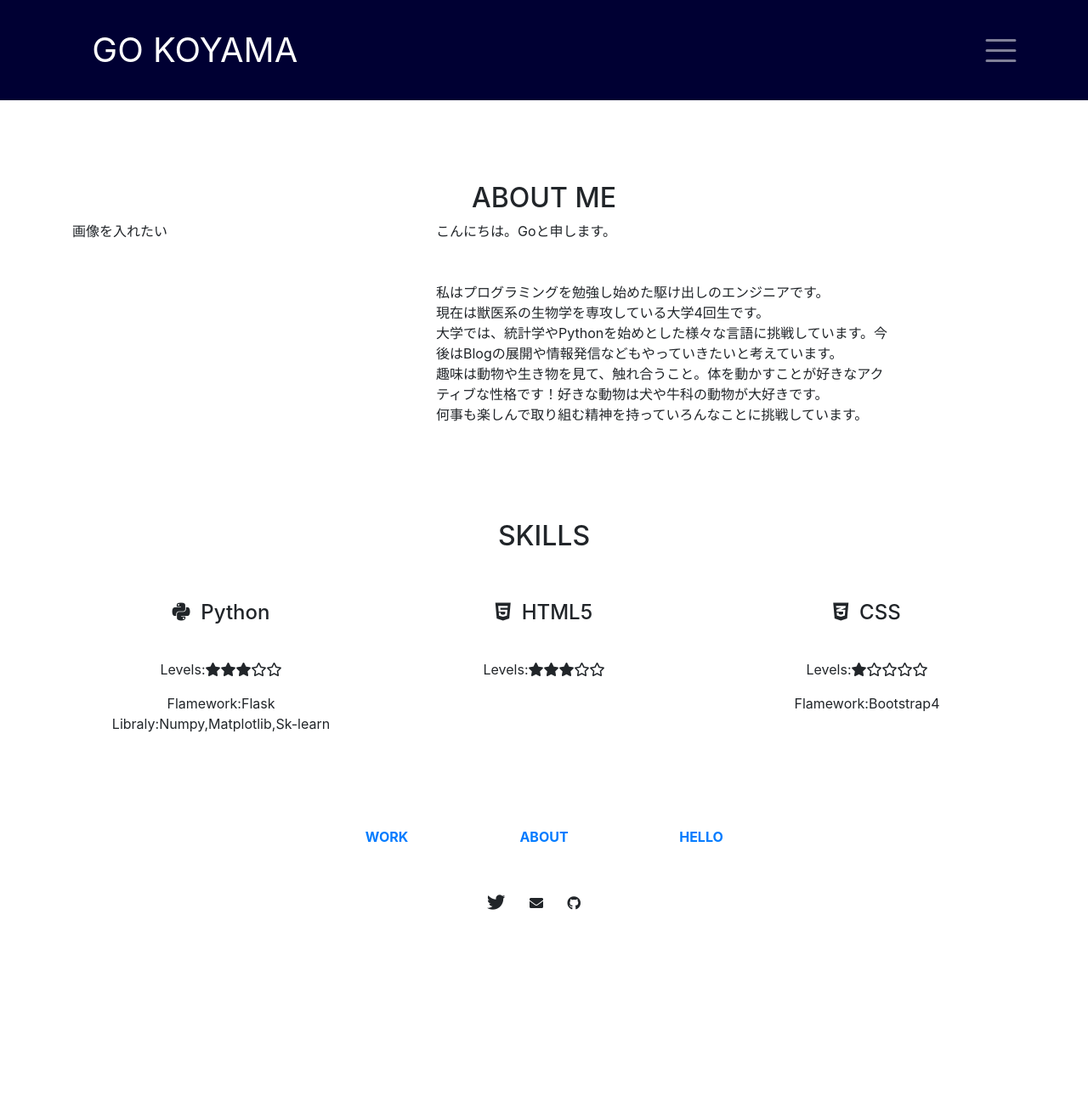
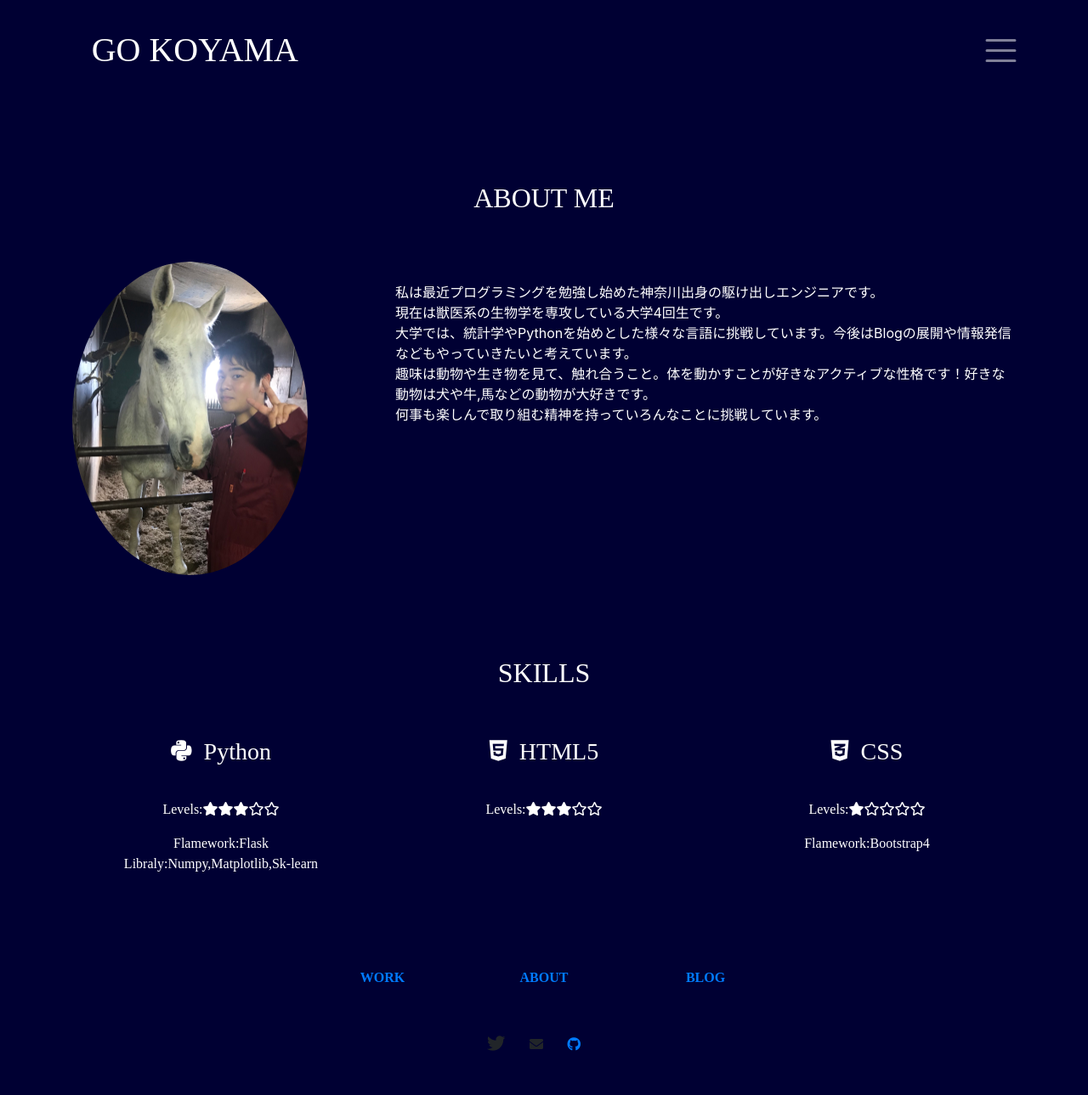
Before and after one commit to GoKoyama-5/Flask_My_Page, a Flask app: page /about in a window 1280 px wide. Shown: the whole page at 85% size. Before the commit the page ends 1071 px from the top, so only its background shows below. Run offline with Flask 2, Linux system fonts and the light colour scheme; some libraries are stand-ins or nearby versions.

Commit message:
Prototype finished version

```diff
--- a/My_Page/templates/about.html
+++ b/My_Page/templates/about.html
@@ -1,64 +1,72 @@
+<div style="background-color: #000033;">
 {% extends "layout.html" %}
 
 {% block body %}
+
 <div class="container">
     <div class="row justify-content-center mt-5">
-      <div class="col-12 text-center mt-5">
+      <div class="col-12 text-center mt-5 mb-5 text-white">
+        <font face="Times New Roman">
           <h2>ABOUT ME</h2>
+        </font>
             </div>
           </div>
-      </div>
-<div class="container">
           <div class="row">
             <div class="col-4">
-          <P>画像を入れたい</p>
+              <img src="static/images/IMG_1928.jpeg" alt="" width="277" height="369" class="rounded-circle">
               </div>
-    <div class="col-6 ml-5">
-    <p>こんにちは。Goと申します。<br>
+              <div class="col-8 text-white">
+                  <p>
                   <br>
-      <br>
-      私はプログラミングを勉強し始めた駆け出しのエンジニアです。<br>
+                    私は最近プログラミングを勉強し始めた神奈川出身の駆け出しエンジニアです。<br>
                     現在は獣医系の生物学を専攻している大学4回生です。<br>
                     大学では、統計学やPythonを始めとした様々な言語に挑戦しています。今後はBlogの展開や情報発信などもやっていきたいと考えています。<br>
-      趣味は動物や生き物を見て、触れ合うこと。体を動かすことが好きなアクティブな性格です！好きな動物は犬や牛科の動物が大好きです。<br>
+                    趣味は動物や生き物を見て、触れ合うこと。体を動かすことが好きなアクティブな性格です！好きな動物は犬や牛,馬などの動物が大好きです。<br>
                     何事も楽しんで取り組む精神を持っていろんなことに挑戦しています。
                     </p>
                   </div>
-<div class="container">
+                </div>
           <div class="row justify-content-center mt-5">
-    <div class="col-12 text-center mb-5 mt-5">
+            <div class="col-12 text-center mb-5 mt-5 text-white">
+              <font face="Times New Roman">
               <h2>SKILLS</h2>
+              </font>
             </div>
-        <div class="container">
+          </div>
             <div class="row">
-            <div class="col-md-4 text-center mb-5">
-              <h4><i class="fab fa-python"></i>&nbsp;&nbsp;Python</h4>
+              <div class="col-md-4 text-center mb-5 text-white">
+                <font face="Times New Roman">
+                <h3><i class="fab fa-python"></i>&nbsp;&nbsp;Python</h3>
                 <p></p><br>
                 <p>Levels:<i class="fas fa-star"></i><i class="fas fa-star"></i><i class="fas fa-star"></i><i class="far fa-star"></i><i class="far fa-star"></i></p>
                 <p>
                   Flamework:Flask<br>
                   Libraly:Numpy,Matplotlib,Sk-learn<br>
                 </p>
+                </font>
               </div>
-            <div class="col-md-4 text-center mb-5">
-              <h4><i class="fab fa-html5"></i>&nbsp;&nbsp;HTML5</h4>
+              <div class="col-md-4 text-center mb-5 text-white">
+                <font face="Times New Roman">
+                <h3><i class="fab fa-html5"></i>&nbsp;&nbsp;HTML5</h3>
                 <p></p><br>
                 <p>Levels:<i class="fas fa-star"></i><i class="fas fa-star"></i><i class="fas fa-star"></i><i class="far fa-star"></i><i class="far fa-star"></i>
                 </p>
+                </font>
               </div>
-            <div class="col-md-4 text-center mb-5">
-              <h4><i class="fab fa-css3-alt"></i>&nbsp;&nbsp;CSS</h4>
+              <div class="col-md-4 text-center mb-5 text-white">
+                <font face="Times New Roman">
+                <h3><i class="fab fa-css3-alt"></i>&nbsp;&nbsp;CSS</h3>
                 <p></p><br>
                 <p>Levels:<i class="fas fa-star"></i><i class="far fa-star"></i><i class="far fa-star"></i><i class="far fa-star"></i><i class="far fa-star"></i></p>
                 <p>
                   Flamework:Bootstrap4<br>
                 </p>
+                </font>
               </div>
             </div>
           </div>
-            </div>
-          </div>
-        </div>
+
+
 
         <!-- Footer -->
         <footer class="page-footer font-small indigo">
@@ -72,7 +80,7 @@
               <!-- Grid column -->
               <div class="col-md-2 mb-3">
                 <h6 class="text-uppercase font-weight-bold">
-                  <a href="#!">WORK</a>
+                  <a href="{{url_for('portfolio')}}"><font face="Times New Roman">WORK</font></a>
                 </h6>
               </div>
               <!-- Grid column -->
@@ -80,7 +88,7 @@
               <!-- Grid column -->
               <div class="col-md-2 mb-3">
                 <h6 class="text-uppercase font-weight-bold">
-                  <a href="#!">ABOUT</a>
+                  <a href="{{url_for('about')}}"><font face="Times New Roman">ABOUT</font></a>
                 </h6>
               </div>
               <!-- Grid column -->
@@ -88,7 +96,7 @@
               <!-- Grid column -->
               <div class="col-md-2 mb-3">
                 <h6 class="text-uppercase font-weight-bold">
-                  <a href="#!">HELLO</a>
+                  <a href="{{url_for('blog')}}"><font face="Times New Roman">BLOG</font></a>
                 </h6>
               </div>
             </div>
@@ -122,7 +130,7 @@
                 <a class="mail-ic">
                   <i class="fas fa-envelope white-text mr-4"> </i>
                 </a>
-                <a class="github-ic">
+                <a class="github-ic" href="https://github.com/GoKoyama-5/Flask_My_Page.git">
                   <i class="fab fa-github white-text mr-4"> </i>
                 </a>
               </div>
@@ -131,4 +139,5 @@
 
         </footer>
         <!-- Footer -->
+        </div>
 {% endblock %}
--- a/My_Page/templates/layout.html
+++ b/My_Page/templates/layout.html
@@ -12,10 +12,13 @@
         <script src="../static/js/bootstrap.min.js"></script>
         <title>Go's Page</title>
     </head>
+
     <body>
 
       <nav class="navbar navbar-expand-lg navbar-dark p-4" style="background-color: #000033;">
-              <a class="navbar-brand col-4 text-center mr-4" href="{{url_for('home')}}" style="font-size:40px" >GO KOYAMA</a>
+              <a class="navbar-brand col-4 text-center mr-4" href="{{url_for('home')}}" style="font-size:40px" >
+                <font face="Times New Roman">GO KOYAMA</font>
+              </a>
               <button class="navbar-toggler" type="button" data-toggle="collapse" data-target="#navbarSupportedContent" aria-controls="navbarSupportedContent" aria-expanded="false" aria-label="Toggle navigation">
                 <span class="navbar-toggler-icon"></span>
               </button>
@@ -27,23 +30,27 @@
                     </a>
                     <div class="dropdown-menu dropdown-menu-right" aria-labelledby="navbarDropdown">
                       <a class="dropdown-item" href="{{url_for('home')}}">
+                        <font face="Times New Roman">
                           Home
+                        </font>
                       </a>
                       <div class="dropdown-divider"></div>
                       <a class="dropdown-item" href="{{url_for('portfolio')}}">
+                        <font face="Times New Roman">
                           Portfolio
+                        </font>
                       </a>
                       <div class="dropdown-divider"></div>
                       <a class="dropdown-item" href="{{url_for('about')}}">
+                        <font face="Times New Roman">
                           About
+                        </font>
                       </a>
                       <div class="dropdown-divider"></div>
                       <a class="dropdown-item" href="{{url_for('blog')}}">
+                        <font face="Times New Roman">
                           Blog
-                      </a>
-                      <div class="dropdown-divider"></div>
-                      <a class="dropdown-item" href="{{url_for('getintouch')}}">
-                          Contact
+                        </font>
                       </a>
                     </div>
                   </li>
```
Also changed, not shown: My_Page/templates/blog.html (+12 -9 lines), My_Page/templates/getintouch.html (deleted, +0 -76 lines), My_Page/templates/home.html (+62 -47 lines), My_Page/templates/portfolio.html (+69 -4 lines), My_Page/static/images/IMG_0189.jpeg (added), My_Page/static/images/IMG_0216.jpeg (added), My_Page/static/images/IMG_0238.jpeg (added), My_Page/static/images/IMG_1928.jpeg (added), My_Page/static/images/IMG_3114.jpeg (added), My_Page/static/images/Sample1.jpeg (added), My_Page/static/images/sample.jpg (added), 5 other files. Lines whose indentation alone changed are shown as unchanged.
